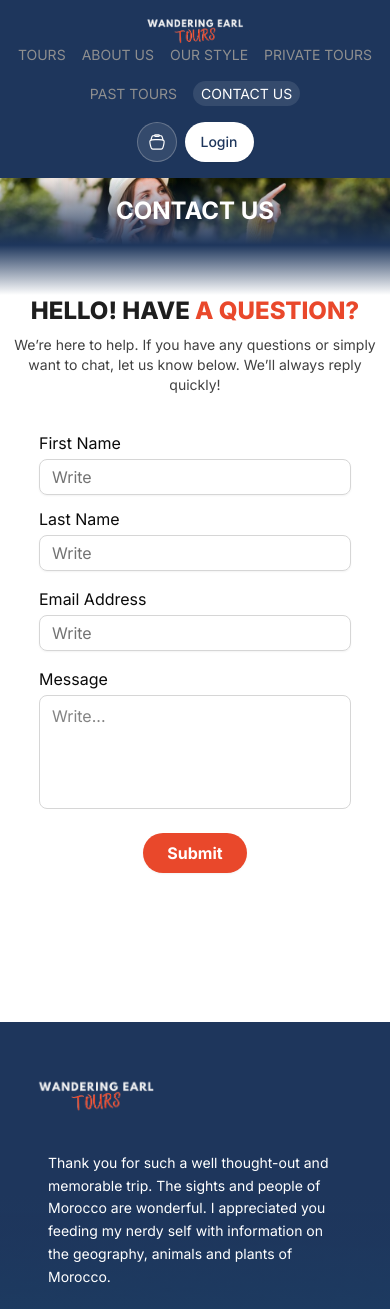
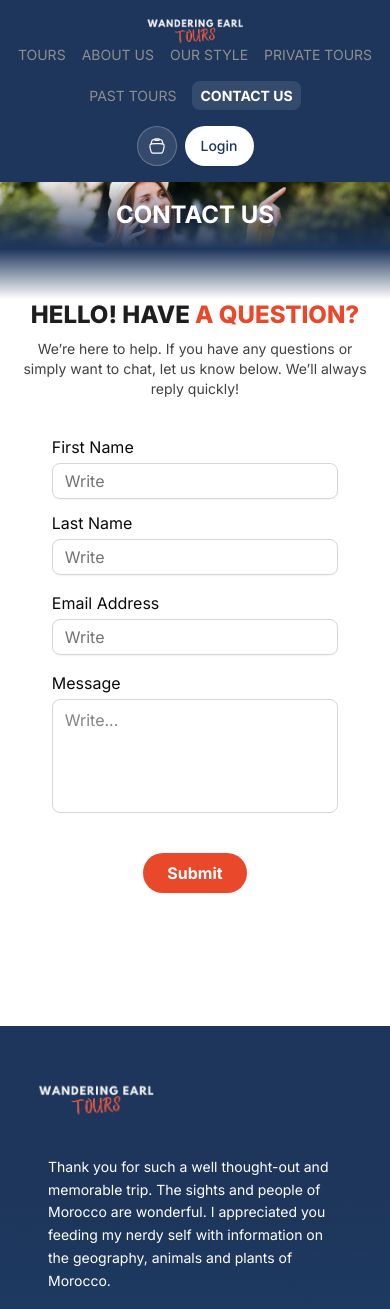
Before and after one commit to Ooozari/wandering-tour-app, a Next.js app: page /contact-us in a window 390 px wide. Shown: the top 1309 px of the page. Built offline with nearby package versions, Linux system fonts and the light colour scheme.

Commit message:
testing container queries

```diff
--- a/src/app/checkout/page.jsx
+++ b/src/app/checkout/page.jsx
@@ -3,7 +3,7 @@ import React from 'react'
 function Contact() {
     return (
         <>
-            <div>CheckOut page</div>
+
         </>
     )
 }
--- a/src/layout/HeaderPrimary.jsx
+++ b/src/layout/HeaderPrimary.jsx
@@ -1,82 +1,3 @@
-// 'use client';
-// import React from 'react'
-// import Image from 'next/image'
-// import Link from 'next/link'
-// import { usePathname } from 'next/navigation' // ✅ import this
-// import { Cart } from '@/svgs/Icons'
-// import { Button } from '@/components/ui/Button'
-// import Logo from "@/assets/Logo.png"
-// import companyName from '@/assets/Logo-name.png'
-
-// function HeaderPrimary() {
-//     const pathname = usePathname(); // ✅ Get current path
-
-//     // Helper to style active link
-//     const getLinkClasses = (path) =>
-//         pathname === path
-//             ? 'bg-[#FFFFFF1A] text-White rounded-xl px-2 py-0.5'
-//             : '';
-
-//     return (
-//         <div className='flex justify-between items-center w-full px-[60px] py-[20px] bg-Primary'>
-//             {/* logo */}
-//             <div className="relative flex items-center">
-//                 <Image
-//                     src={companyName}
-//                     alt="Logo Name"
-//                     className="relative z-20"
-//                     width={150}
-//                     height={150}
-//                 />
-//                 <Image
-//                     src={Logo}
-//                     alt="Logo"
-//                     className="absolute top-0 left-0 z-10"
-//                     width={150}
-//                     height={150}
-//                 />
-//             </div>
-
-//             {/* navbar links with active styling */}
-//             <div>
-//                 <ul className='flex justify-center items-center gap-4 text-Grey  text-md'>
-//                     <li className={getLinkClasses('/tours')}>
-//                         <Link href="/tours">TOURS</Link>
-//                     </li>
-//                     <li className={getLinkClasses('/about-us')}>
-//                         <Link href="/about-us">ABOUT US</Link>
-//                     </li>
-//                     <li className={getLinkClasses('/our-style')}>
-//                         <Link href="/our-style">OUR STYLE</Link>
-//                     </li>
-//                     <li className={getLinkClasses('/private-tours')}>
-//                         <Link href="/private-tours">PRIVATE TOURS</Link>
-//                     </li>
-//                     <li className={getLinkClasses('/past-tours')}>
-//                         <Link href="/past-tours">PAST TOURS</Link>
-//                     </li>
-//                     <li className={getLinkClasses('/contact-us')}>
-//                         <Link href="/contact-us">CONTACT US</Link>
-//                     </li>
-//                 </ul>
-//             </div>
-
-//             {/* buttons */}
-//             <div className='flex gap-2'>
-//                 <Button variant='outlineCircle' size='circle'>
-//                    <Link href="/cart"><Cart color='White'/></Link>
-//                 </Button>
-//                 <Button variant='whitePrimary' size='lg' className='bg-White'>
-//                     <Link href="/login">Login</Link>
-//                 </Button>
-//             </div>
-//         </div>
-//     )
-// }
-
-// export default HeaderPrimary
-
-
 'use client';
 import React from 'react';
 import Image from 'next/image';
@@ -92,7 +13,7 @@ function HeaderPrimary() {
 
     const getLinkClasses = (path) =>
         pathname === path
-            ? 'bg-[#FFFFFF1A] text-White rounded-xl px-2 py-0.5'
+            ? 'bg-[#FFFFFF1A] text-White font-bold rounded-md px-2 py-1'
             : '';
 
     return (
--- a/src/views/ContactUs.jsx
+++ b/src/views/ContactUs.jsx
@@ -2,7 +2,7 @@ import React from 'react'
 import { input as Input } from '@/components/ui/input'
 import { Button } from '@/components/ui/Button'
 import Image from 'next/image'
-import {ContactForm} from '@/components/shared'
+import { ContactForm } from '@/components/shared'
 import ContactPageHeroSection from '@/assets/contact-HeroSection.png'
 
 function ContactUs() {
@@ -10,14 +10,12 @@ function ContactUs() {
         <>
             {/* HeroSection */}
             <div className="relative w-full overflow-hidden">
-                {/* Background image */}
                 <Image
                     src={ContactPageHeroSection}
                     alt="Contact page banner"
-                    className="object-cover"
+                    className="object-cover w-full h-auto"
                     priority
                 />
-
                 <div
                     className="absolute inset-0"
                     style={{
@@ -25,56 +23,44 @@ function ContactUs() {
                             "linear-gradient(180deg, rgba(30, 54, 92, 0) 0%, #1E365C 100%)",
                     }}
                 ></div>
-
-                {/* Centered heading */}
                 <div className="absolute inset-0 flex items-center justify-center">
                     <h1 className="text-white text-2xl sm:text-3xl md:text-5xl font-bold">CONTACT US</h1>
                 </div>
             </div>
 
-            {/* Gradient continuation after hero image */}
+            {/* Gradient below image */}
             <div
-                className="w-full h-[50px] md:h-[100px] " // Adjust height as needed
+                className="w-full h-[50px] md:h-[100px]"
                 style={{
                     background:
                         "linear-gradient(0deg, rgba(30, 54, 92, 0) 0%, #1E365C 100%)",
                 }}
             ></div>
+
+            {/* CONTENT WRAPPER STARTS HERE */}
+            <div className="container mx-auto px-4 max-w-[1280px]">
+
                 {/* Headings */}
                 <div className='text-center mb-9'>
-                <h1 className='text-Black text-2xl sm:text-3xl md:text-4xl font-extrabold mb-2'>HELLO! HAVE <span className='text-Secondary'>
-                    A QUESTION? </span>
+                    <h1 className='text-Black text-2xl sm:text-3xl md:text-4xl font-extrabold mb-2'>
+                        HELLO! HAVE <span className='text-Secondary'>A QUESTION? </span>
                     </h1>
-                <p className='px-2 text-darkGrey text-sm md:text-md'>We’re here to help. If you have any questions or simply want to chat, let us know below. We’ll always reply quickly!</p>
+                    <p className='text-darkGrey text-sm md:text-md'>
+                        We’re here to help. If you have any questions or simply want to chat, let us know below. We’ll always reply quickly!
+                    </p>
                 </div>
+
                 {/* Form */}
-            <div>
-                <ContactForm inputBorder='border-lightGrey'/>
+                <div className="mb-10">
+                    <ContactForm inputBorder='border-lightGrey' />
                 </div>
-            {/* <div className='flex flex-col mx-auto gap-4 w-[80%]'>
-                <div className='flex flex-col gap-3 sm:flex-row'>
-                    <div className='w-full flex flex-col gap-1 md:gap-2'>
-                        <label >First Name</label>
-                        <Input type='text' placeholder="Write" />
-                    </div>
-                    <div className='w-full flex flex-col gap-1 md:gap-2 '>
-                        <label >Last Name</label>
-                        <Input type='text' placeholder="Write" />
-                    </div>
-                </div>
-                <div className='flex flex-col gap-1 md:gap-2'>
-                    <label >Email Address</label>
-                    <Input type='email' placeholder="Write" />
-                </div>
-                <div className='flex flex-col gap-1 md:gap-2'>
-                    <label >Message</label>
-                    <Input type='text' placeholder="Write..." />
-                </div>
-            </div> */}
 
-            <div className='text-center mb-10 mt-6'>
+                <div className='text-center mb-20'>
                     <Button variant='secondary' size='lg'>Submit</Button>
                 </div>
+
+            </div>
+            {/* CONTENT WRAPPER ENDS HERE */}
         </>
     )
 }
```
Lines whose indentation alone changed are shown as unchanged.
